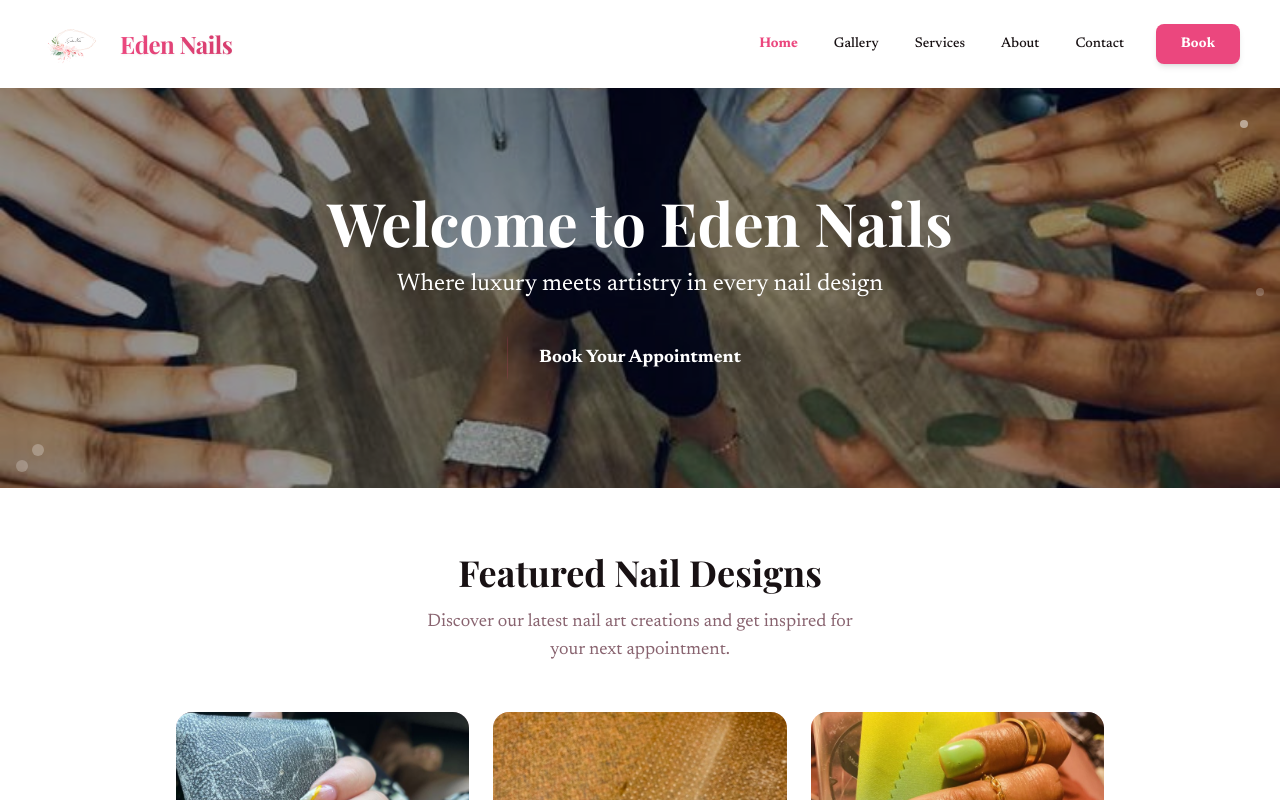
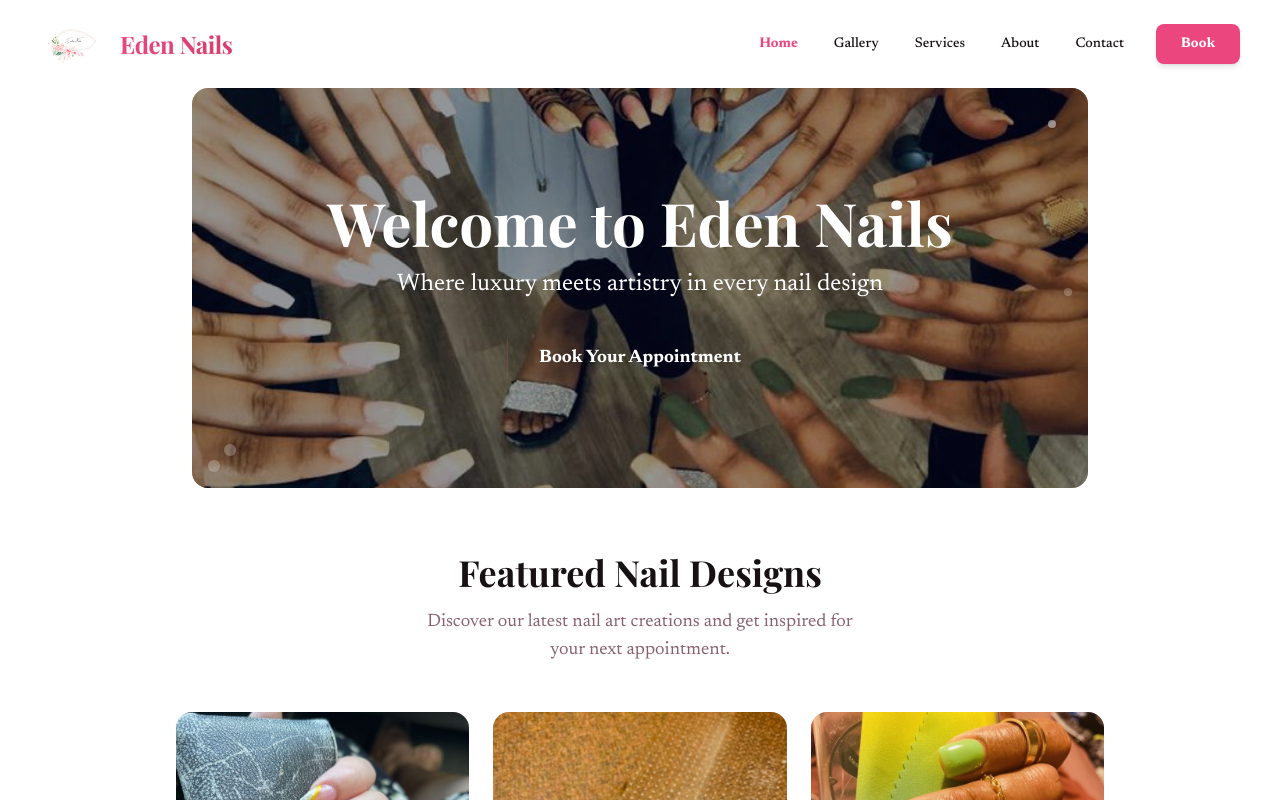
Before and after one commit to thaitran1506/edennailsv2, a Next.js app: page / in a window 1280 px wide. Shown: the top 800 px of the page. Built offline with nearby package versions, Linux system fonts and the light colour scheme.

Commit message:
Resize hero picture to not span entire width with container constraints

```diff
--- a/src/components/HeroSection.tsx
+++ b/src/components/HeroSection.tsx
@@ -20,9 +20,9 @@ export default function HeroSection({ onBookNow }: HeroSectionProps) {
   }, []);
 
   return (
-    <div className="relative">
+    <div className="relative px-4 sm:px-8 md:px-16 lg:px-24 xl:px-40 flex justify-center">
       {/* Hero Banner */}
-      <div className={`relative h-[300px] sm:h-[350px] md:h-[400px] mb-8 transition-all duration-1000 transform ${
+      <div className={`relative h-[300px] sm:h-[350px] md:h-[400px] mb-8 transition-all duration-1000 transform max-w-4xl w-full rounded-2xl overflow-hidden ${
         isHeroVisible ? 'opacity-100 translate-y-0 scale-100' : 'opacity-0 translate-y-8 scale-95'
       }`}>
         <Image
```
